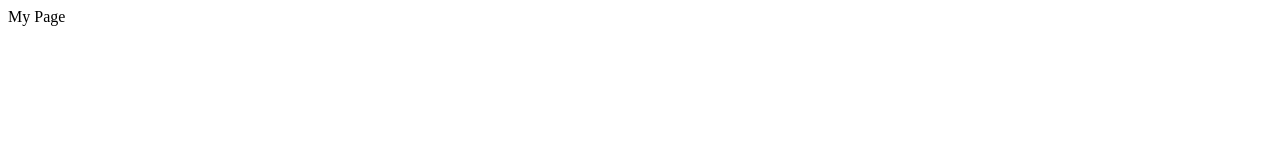
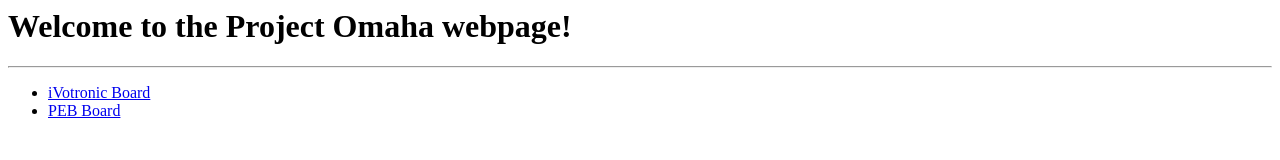
Before and after one commit to SCCapstone/omaha, a plain HTML site: page index.html in a window 1280 px wide. Drawn offline with Linux system fonts and the light colour scheme.

Commit message:
Started Index
Don't have proper thinkpad drivers on here and I am tired of all of these unwanted trackpad inputs so I am switching to Windows lmao

```diff
--- a/index.html
+++ b/index.html
@@ -1 +1,6 @@
-My Page
+<h1>Welcome to the Project Omaha webpage!</h1>
+<hr />
+<ul>
+  <li><a href="ivo_main.html">iVotronic Board</a> </li>
+  <li><a href="peb.html">PEB Board</a></li>
+</ul>
```
